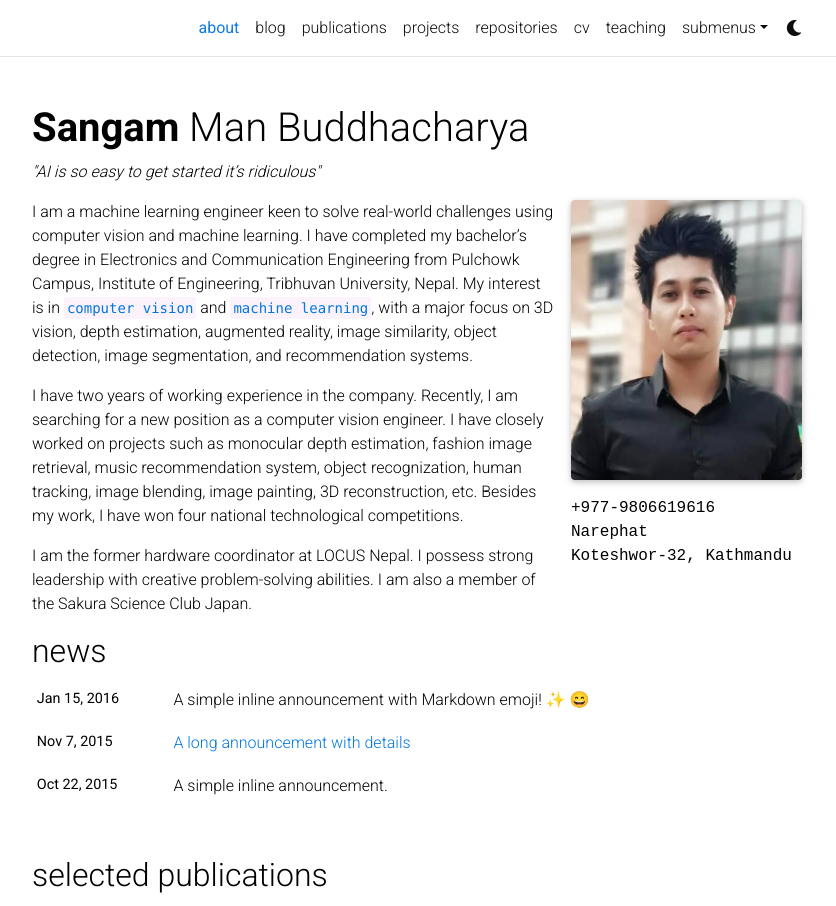
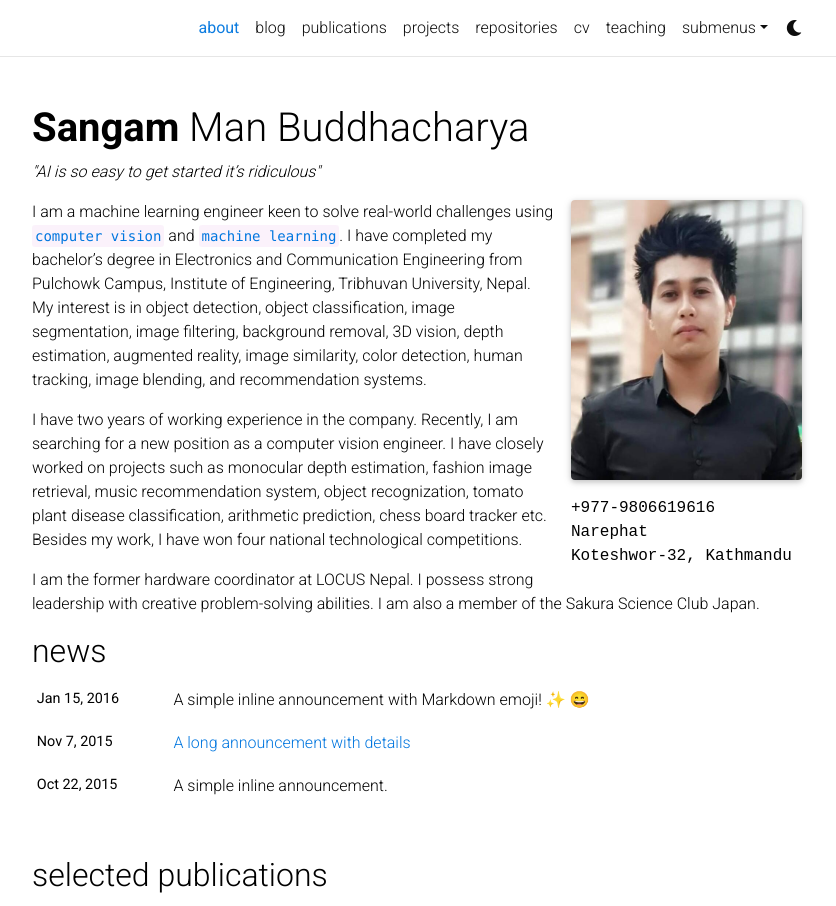
Before and after one commit to sanbuddhacharyas/sanbuddhacharyas.github.io, a Jekyll site: the page built from _pages/about.md, in a window 1280 px wide and 1196 px high, cut to the strip 0-906 px from the top of the window. Shown: the whole strip, without its empty margins (223-1059 px from the left). Built offline with Jekyll 4.4.1, drawn with Linux system fonts in a browser that asks for light colours; emoji names are drawn with the system emoji font; comment, search, counter and statistics services are not loaded; a style sheet for code colours, icons or effects is not loaded.

Commit message:
Changes in about

```diff
--- a/_pages/about.md
+++ b/_pages/about.md
@@ -18,9 +18,8 @@ selected_papers: true # includes a list of papers marked as "selected={true}"
 social: true  # includes social icons at the bottom of the page
 ---
 
-I am a machine learning engineer keen to solve real-world challenges using computer vision and machine learning. I have completed my bachelor's degree in Electronics and Communication Engineering from Pulchowk Campus, Institute of Engineering, Tribhuvan
-University, Nepal. My interest is in `computer vision` and `machine learning`, with a major focus on 3D vision, depth estimation, augmented reality, image similarity, object detection, image segmentation, and recommendation systems.
+I am a machine learning engineer keen to solve real-world challenges using `computer vision` and `machine learning`. I have completed my bachelor's degree in Electronics and Communication Engineering from Pulchowk Campus, Institute of Engineering, Tribhuvan University, Nepal. My interest is in object detection, object classification, image segmentation, image filtering, background removal, 3D vision, depth estimation, augmented reality, image similarity, color detection, human tracking, image blending, and recommendation systems.
 
-I have two years of working experience in the company. Recently, I am searching for a new position as a computer vision engineer. I have closely worked on projects such as monocular depth estimation, fashion image retrieval, music recommendation system, object recognization, human tracking, image blending, image painting, 3D reconstruction, etc. Besides my work, I have won four national technological competitions.
+I have two years of working experience in the company. Recently, I am searching for a new position as a computer vision engineer. I have closely worked on projects such as monocular depth estimation, fashion image retrieval, music recommendation system, object recognization, tomato plant disease classification, arithmetic prediction, chess board tracker etc. Besides my work, I have won four national technological competitions.
 
 I am the former hardware coordinator at LOCUS Nepal. I possess strong leadership with creative problem-solving abilities. I am also a member of the Sakura Science Club Japan.
```
